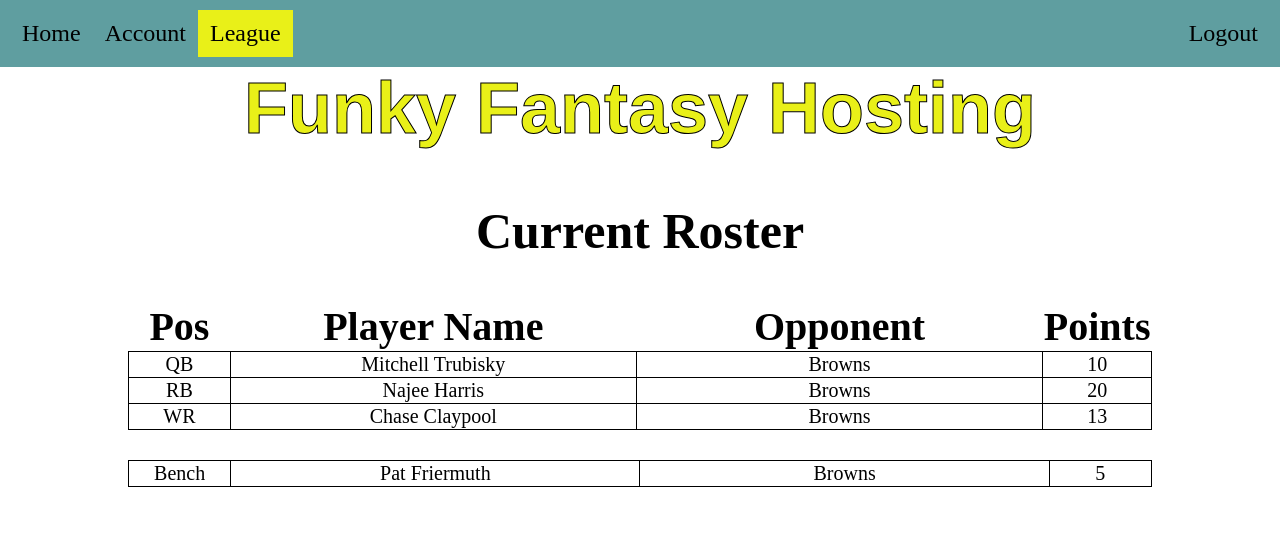
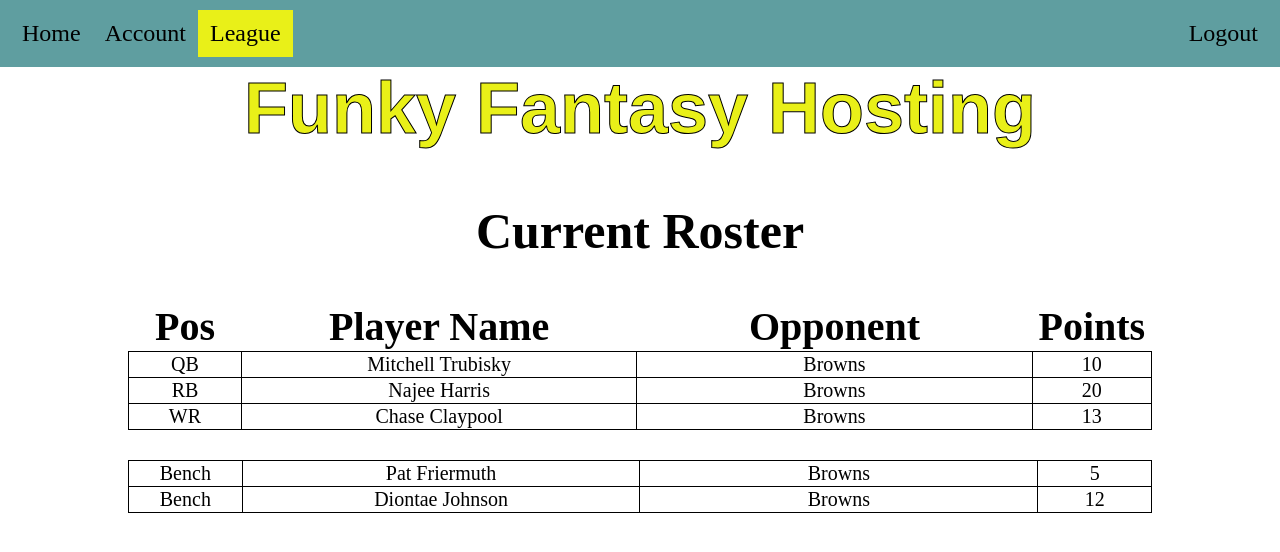
Before and after one commit to Funky-Fantasy-Hosting/FunkyFantasyHosting, a Flask app: page /team in a window 1280 px wide. Shown: the top 552 px of the page. Run offline with Flask 2, Linux system fonts and the light colour scheme; the visitor is signed in with stand-in values (Sample User, id 1).

Commit message:
Team Rosters Swappable. Opponent's rosters Viewable

```diff
--- a/View.py
+++ b/View.py
@@ -71,6 +71,8 @@ def account_screen(userTeams=None):
 @app.route("/league")
 @app.route("/league/<leagueName>")
 def leagues_screen(leagueName=None):
+	if leagueName is not None:
+		session["leagueID"] = leagueName
 	if "leagueID" in session:
 		# TODO Call function to load in standings cooresponding table data for league, for now loads sample data made by connor
 		# TODO: Convert example lists to database calls
@@ -93,15 +95,17 @@ def leagues_screen(leagueName=None):
 @app.route("/team/<leagueName>/<teamName>")
 def team(leagueName=None, teamName=None):
 	# TODO: Grab team / bench from backend
+	# TODO: Determine which team owns the team
 	teamList = [
 		{"link": "https://www.espn.com/nfl/player/_/id/3039707/mitchell-trubisky", "position": "QB", "name": "Mitchell Trubisky", "opp": "Browns", "points": 10},
 		{"link": "https://www.espn.com/nfl/player/_/id/4241457/najee-harris", "position": "RB", "name": "Najee Harris", "opp": "Browns", "points": 20},
 		{"link": "https://www.espn.com/nfl/player/_/id/4046692/chase-claypool", "position": "WR", "name": "Chase Claypool", "opp": "Browns", "points": 13},
 	]
 	benchList = [
-		{"link": "https://www.espn.com/nfl/player/_/id/4361411/pat-freiermuth", "position": "TE", "name": "Pat Friermuth", "opp": "Browns", "points": 5}
+		{"link": "https://www.espn.com/nfl/player/_/id/4361411/pat-freiermuth", "position": "TE", "name": "Pat Friermuth", "opp": "Browns", "points": 5},
+		{"link": "https://www.espn.com/nfl/player/_/id/3932905/diontae-johnson", "position": "WR", "name": "Diontae Johnson", "opp": "Browns", "points": 12},
 	]
-	return render_template("team.html", team=teamList, bench=benchList)
+	return render_template("team.html", team=teamList, bench=benchList, league=leagueName, teamOwner="test")
 
 @app.route("/matchup/<matchupId>")
 def matchup(matchupId=None):
--- /dev/null
+++ b/static/FFH_script.js
@@ -0,0 +1,47 @@
+// Player's to be swapped
+var player1;
+var p1Row;
+var button;
+var player2;
+var p2Row;
+
+function swapPlayers(player) {
+	if (player1 == null) {
+		// Grab tr of player they wish to swap
+		player1 = player;
+		p1Row = document.getElementById(player["name"]);
+		button = p1Row.getElementsByTagName("td")[4].firstChild;
+		button.classList.add("Selected");
+	}
+	else {
+		// Grab tr of second player they wish to swap
+		player2 = player;
+		p2Row = document.getElementById(player["name"]);
+
+		// Swap their rows
+		if (player1["position"] == player2["position"]) {
+			let parent1 = p1Row.parentNode;
+			let parent2 = p2Row.parentNode;
+			let sibling2 = p2Row.nextElementSibling;
+
+			parent1.insertBefore(p2Row, p1Row);
+			parent2.insertBefore(p1Row, sibling2);
+
+			let p1Pos = p1Row.getElementsByTagName("td")[0];
+			let p2Pos = p2Row.getElementsByTagName("td")[0];
+
+			if (p1Pos.innerText == "Bench") {
+				p1Pos.innerText = p2Pos.innerText;
+				p2Pos.innerText = "Bench";
+			}
+			else if (p2Pos.innerText == "Bench") {
+				p2Pos.innerText = p1Pos.innerText;
+				p1Pos.innerText = "Bench";
+			}
+		}
+
+		player1 = null;
+		player2 = null;
+		button.classList.remove("Selected");
+	}
+}
--- a/static/stylesheet.css
+++ b/static/stylesheet.css
@@ -58,6 +58,20 @@ a {
 	color: black;
 }
 
+button {
+	border: 2px solid black;
+	background-color: white;
+	border-color: #5f9ea0;
+	color: black;
+	padding: 5px;
+	border-radius: 10%;
+}
+
+button:hover {
+	background-color: #5f9ea0;
+	cursor: pointer;
+}
+
 .blank {
 	color: white;
 }
@@ -93,12 +107,12 @@ a {
   background-color: #e9f018;
 }
 
-.Pos, .Record, .Points {
+.Pos, .Record, .Points, .Swap {
 	width: 10%;
 }
 
 .Name, .Opp {
-	width: 40%;
+	width: 35%;
 }
 
 .League, .Team {
@@ -131,6 +145,15 @@ a {
 
 .container {
 	display: flex;
+}
+
+.Selected {
+	background-color: #e9f018;
+	border-color: #e9f018;
+}
+
+.Selected:hover {
+	background-color: #e9f018;
 }
 
 .container > div {
--- a/templates/layout.html
+++ b/templates/layout.html
@@ -3,6 +3,7 @@
 <head>
 	<title>{% block title %}CPS43 Catering{% endblock %}</title>
 	<link rel="stylesheet" type="text/css" href="{{ url_for('static', filename='stylesheet.css') }}" />
+	{% block head %}{% endblock %}
 </head>
 <body>
 	{% block navbar %}
--- a/templates/team.html
+++ b/templates/team.html
@@ -1,12 +1,16 @@
 {% extends "layout.html" %}
 
 {% block title %}Funky Fantasy Hosting - Team{% endblock %}
+
+{% block head %}
+	<script type="text/javascript" src="{{ url_for('static', filename='FFH_script.js') }}"></script>
+{% endblock %}
 
 {% block navbar %}
 	<div class="topnav">
 		<a class="fLeft" href="/home">Home</a>
 		<a class="fLeft" href="/account">Account</a>
-		<a class="fLeft active" href="/league">League</a>
+		<a class="fLeft active" href="/league/{{ league }}">League</a>
 
 		{% if session["username"] %}
 			<a class="fRight" href="/logout">Logout</a>
@@ -18,7 +22,38 @@
 {% endblock %}
 
 {% block body %}
-	{% if session["username"] %}
+	{% if session["username"] == teamOwner %}
+		<h2>Current Roster</h2>
+		<table class="fCenter">
+			<tr>
+				<th class="Pos">Pos</th>
+				<th class="Name">Player Name</th>
+				<th class="Opp">Opponent</th>
+				<th class="Points">Points</th>
+				<th class="Swap blank">Swap</th>
+			</tr>
+			{% for player in team %}
+				<tr class="rBorder" id="{{ player.name }}">
+					<td class="Pos">{{ player.position }}</td>
+					<td class="rBorder Name"><a href={{ player.link }} target="_blank" rel="noopener noreferrer">{{ player.name }}</a></td>
+					<td class="rBorder Opp">{{ player.opp }}</td>
+					<td class="rBorder Points">{{ player.points }}</td>
+					<td><button type="button" onclick="swapPlayers({{ player }});">Swap</button></td>
+				</tr>
+			{% endfor %}
+		</table>
+		<table class="fCenter">
+			{% for player in bench %}
+				<tr class="rBorder" id="{{ player.name }}">
+					<td class="Pos">Bench</td>
+					<td class="rBorder Name"><a href={{ player.link }} target="_blank" rel="noopener noreferrer">{{ player.name }}</a></td>
+					<td class="rBorder Opp">{{ player.opp }}</td>
+					<td class="rBorder Points">{{ player.points }}</td>
+					<td><button type="button" onclick="swapPlayers({{ player }});">Swap</button></td>
+				</tr>
+			{% endfor %}
+		</table>
+	{% elif session["username"] %}
 		<h2>Current Roster</h2>
 		<table class="fCenter">
 			<tr>
```
Also changed, not shown: templates/account.html (+0 -7 lines).
